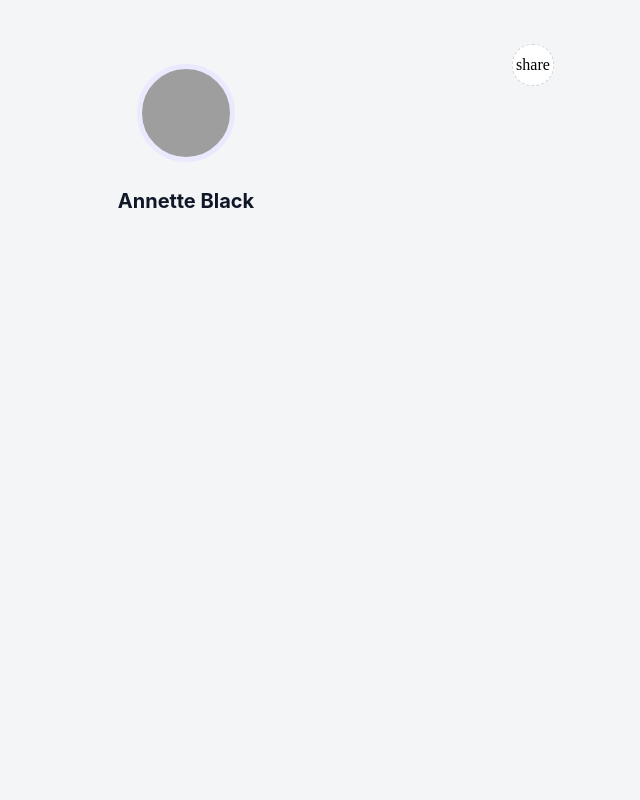
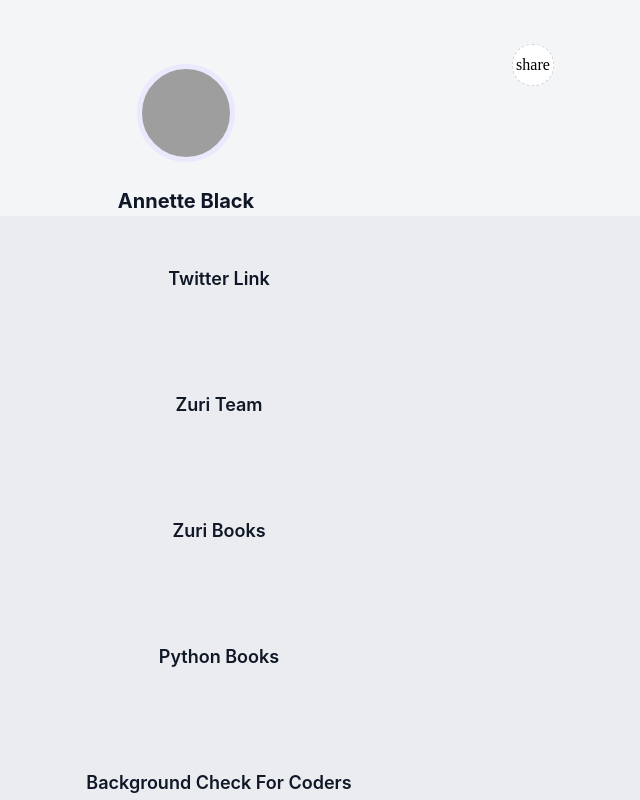
Before and after one commit to damaluku/Zuri-1, a React (Create React App) app: page / in a window 1280 px wide. Shown: the top 800 px of the page, without its empty margins (454-1094 px from the left). Built offline with nearby package versions, Linux system fonts and the light colour scheme; grey boxes are pictures that could not be loaded.

Commit message:
Button component and appLinks.js created

```diff
--- a/src/App.css
+++ b/src/App.css
@@ -9,6 +9,7 @@ html {
   -moz-osx-font-smoothing: grayscale;
   scroll-behavior: smooth;
   box-sizing: border-box;
+  overflow-x: hidden;
 }
 
 body {
@@ -20,7 +21,5 @@ body {
 .app {
   width: 100%;
   min-height: 100vh;
-  display: flex;
-  justify-content: center;
   width: 1152px;
 }
--- a/src/App.js
+++ b/src/App.js
@@ -1,10 +1,20 @@
 import "./App.css";
+import Button from "./components/button/Button";
 import Profile from "./components/profile/Profile";
+import { appLinks } from "./assets/appLinks";
 
 function App() {
   return (
     <main className="app">
       <Profile />
+
+      {appLinks.map((link) => (
+        <div key={link.id}>
+          <Button href={link.link} alt={link.alt}>
+            {link.title}
+          </Button>
+        </div>
+      ))}
     </main>
   );
 }
--- /dev/null
+++ b/src/assets/appLinks.js
@@ -0,0 +1,13 @@
+export const appLinks = [
+  { id: 1, link: "/", alt: "twitter link", title: "twitter link" },
+  { id: 2, link: "/", alt: "zuri team", title: "zuri team" },
+  { id: 3, link: "/", alt: "zuri books", title: "zuri books" },
+  { id: 4, link: "/", alt: "python books", title: "python books" },
+  {
+    id: 5,
+    link: "/",
+    alt: "background check for coders",
+    title: "background check for coders",
+  },
+  { id: 6, link: "/", alt: "design books", title: "design books" },
+];
--- /dev/null
+++ b/src/components/button/Button.jsx
@@ -0,0 +1,14 @@
+import React from "react";
+import "./button.css";
+
+const Button = ({ children, href, alt }) => {
+  return (
+    <div className="links_container">
+      <a href={href} alt={alt} className="">
+        {children}
+      </a>
+    </div>
+  );
+};
+
+export default Button;
--- /dev/null
+++ b/src/components/button/button.css
@@ -0,0 +1,35 @@
+.links_container {
+  display: flex;
+  flex-direction: row;
+  justify-content: center;
+  align-items: center;
+  padding: 24px 32px;
+  gap: 8px;
+  width: 1152px;
+  height: 76px;
+  background: #eaecf0;
+  border: 1px solid #eaecf0;
+  border-radius: 8px;
+  flex: none;
+  order: 0;
+  flex-grow: 1;
+  text-decoration: none;
+}
+
+.links_container a {
+  height: 28px;
+  font-family: "Inter";
+  font-style: normal;
+  font-weight: 600;
+  font-size: 18px;
+  line-height: 28px;
+  display: flex;
+  align-items: center;
+  text-align: center;
+  color: #101828;
+  flex: none;
+  order: 0;
+  flex-grow: 0;
+  text-transform: capitalize;
+  text-decoration: none;
+}
```
